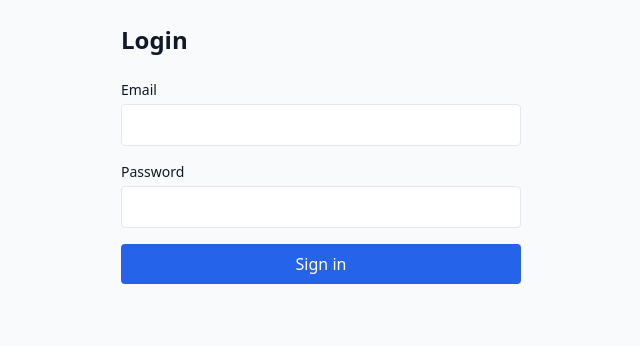
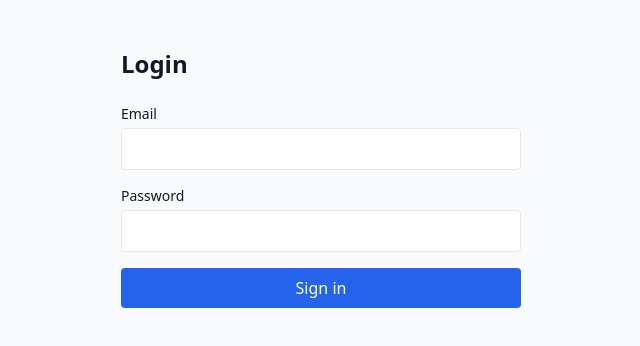
Before and after one commit to Abhishek-0005/Abhishek-0005, a Next.js app in the folder frontend/: page /login in a window 1280 px wide. Shown: the top 346 px of the page, without its empty margins (319-959 px from the left). Built offline with nearby package versions, Linux system fonts and the light colour scheme.

Commit message:
chore(frontend): add simple auth layout

```diff
--- a/frontend/src/app/(auth)/layout.tsx
+++ b/frontend/src/app/(auth)/layout.tsx
@@ -1,5 +1,3 @@
 export default function AuthLayout({ children }: { children: React.ReactNode }) {
-  return (
-    <div className="max-w-md mx-auto">{children}</div>
-  )
+  return <div className="mx-auto max-w-2xl p-6">{children}</div>
 }
```
